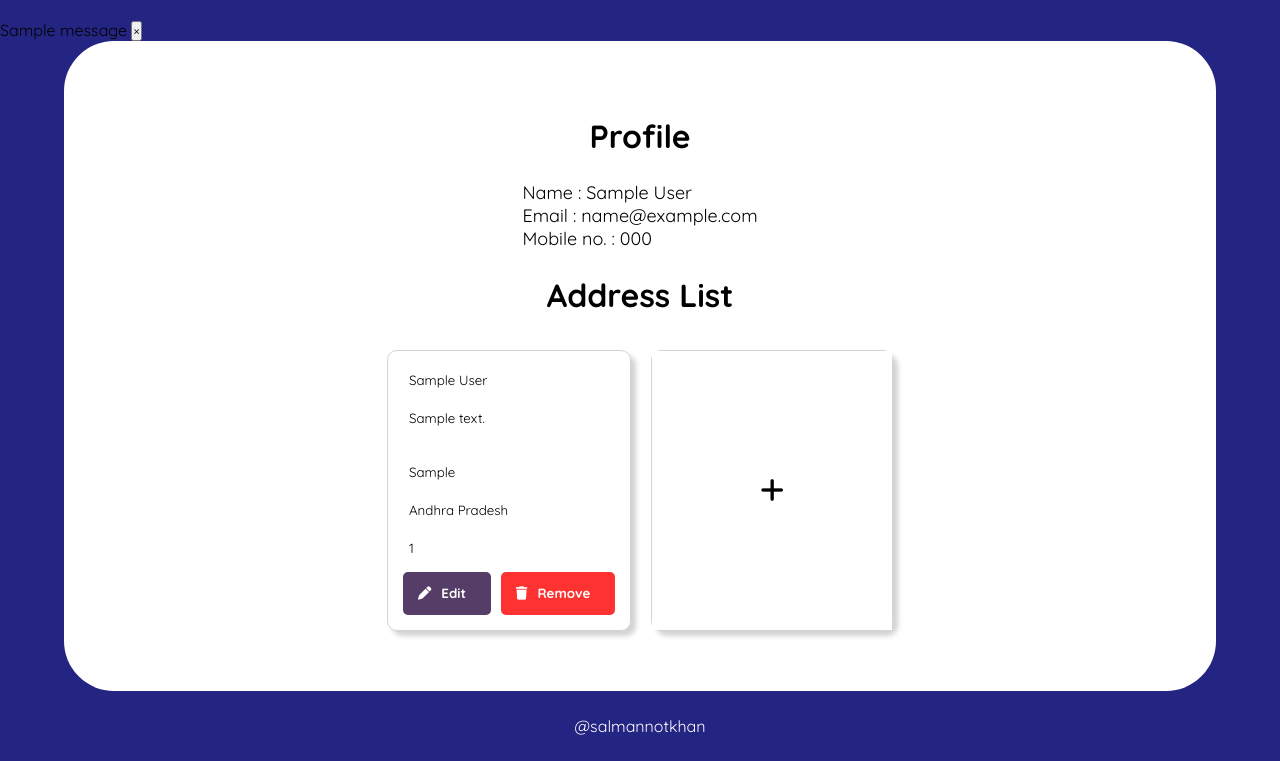
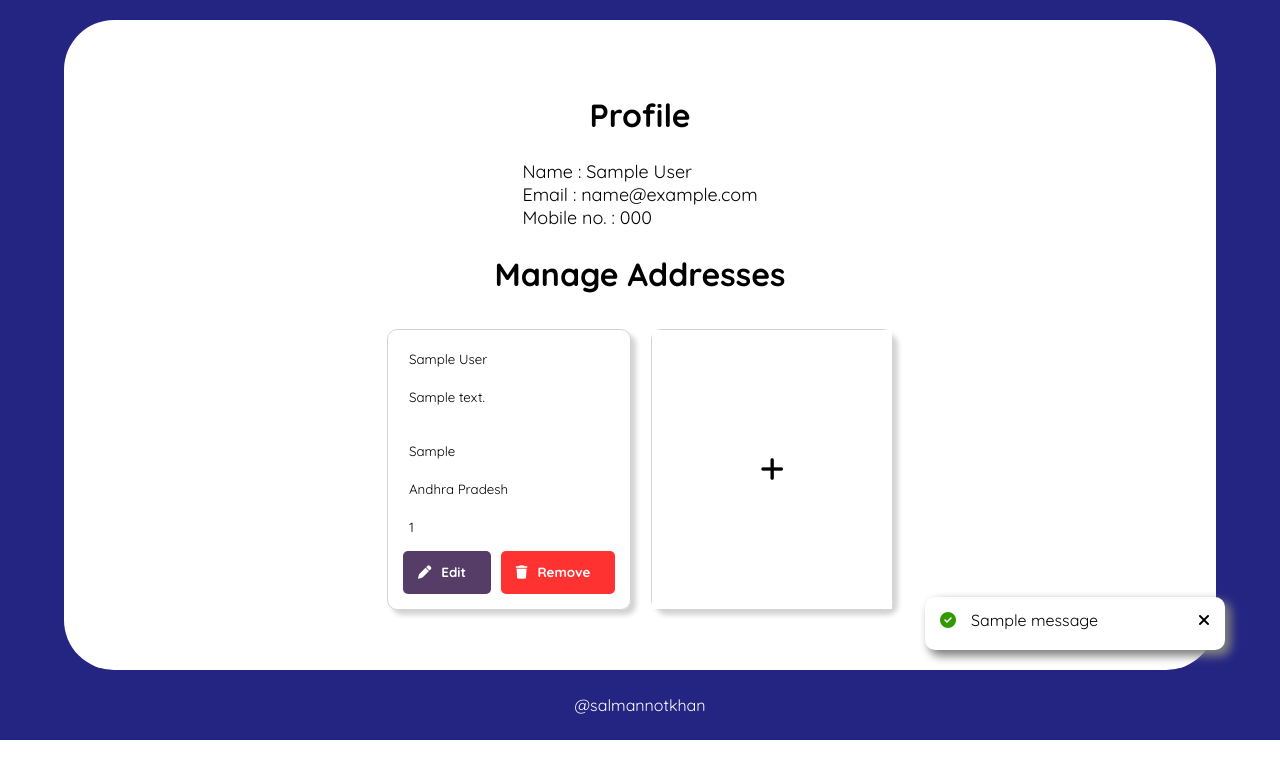
Before and after one commit to salmannotkhan/Palm_Tees, a Django app: page /user/ in a window 1280 px wide. Shown: the part 95-856 px from the top of the page. After the commit the page ends 835 px from the top, so only its background shows below. Run offline with Django 3.2, Linux system fonts and the light colour scheme; a user stored in the database is signed in; tables that the repository leaves empty hold one stand-in row (values such as "Sample post"); one stand-in notice (Sample message) is shown; some libraries are stand-ins or nearby versions.

Commit message:
Brand New Notifications Now user can recieve quick notification from site that will disappear in 10sec Separated logic of sending activation email Temporary Checkout page(Zero Functionality) Minor improvement and cleanup

```diff
--- a/account/models.py
+++ b/account/models.py
@@ -46,7 +46,7 @@ class Address(models.Model):
     ]
 
     state = models.CharField(max_length=256, choices=STATE_LIST, null=False)
-    pincode = models.PositiveIntegerField(null=False)
+    pincode = models.DecimalField(max_digits=6, decimal_places=0, null=False)
 
     class Meta:
         """Meta definition for Address."""
--- a/account/templates/account/profile.html
+++ b/account/templates/account/profile.html
@@ -21,7 +21,7 @@
     </div>
 </div>
 
-<div class="heading">Address List</div>
+<div class="heading">Manage Addresses</div>
 <div class="addresslist">
     {% for address in request.user.address.all %}
         <div class="addressitem">
@@ -76,13 +76,43 @@
         </form>
     </div>
     {% endif %}
-
 </div>
 <script>
     btns = document.querySelectorAll('.addresslist button')
     btns.forEach(btn => {
         btn.addEventListener('click', btnActions)
     })
+    function editBtn (ele) {
+        icon = ele.children[0]
+        addressItem = ele.parentElement.parentElement
+        try {
+            cancelBtn = ele.nextElementSibling
+            addressItem.querySelectorAll('input, textarea, select').forEach(inp => {
+                inp.style.borderColor = 'lightgray'
+                inp.style.pointerEvents = "all"
+            })
+            icon.classList.toggle('fa-save')
+            icon.classList.toggle('fa-pen')
+            ele.id == 'edit' ? ele.id = 'save' : ele.id = 'edit'
+            cancelBtn.id = 'undo'
+            icon = cancelBtn.children[0]
+            icon.classList.toggle('fa-times')
+            icon.classList.toggle('fa-trash')
+        } catch (TypeError) {
+            edit = ele.previousElementSibling
+            addressItem.querySelectorAll('input, textarea, select').forEach(inp => {
+                inp.style.borderColor = 'transparent'
+                inp.style.pointerEvents = "none"
+            })
+            edit.id = 'edit'
+            icon.classList.toggle('fa-trash')
+            icon.classList.toggle('fa-times')
+            icon = edit.children[0]
+            icon.classList.toggle('fa-save')
+            icon.classList.toggle('fa-pen')
+
+        }
+    }
     function btnActions(e){
         switch(this.id){
             case 'new':
@@ -93,50 +123,16 @@
                 break
             case 'edit':
                 e.preventDefault()
-                this.innerText = ''
-                icon = document.createElement('i')
-                icon.classList.add('fas', 'fa-save')
-                this.appendChild(icon)
-                this.id = 'save'
-                addressItem = this.parentElement.parentElement
-                addressItem.querySelectorAll('input, textarea, select').forEach(inp => {
-                    inp.style.border = '1px solid lightgray'
-                    inp.style.pointerEvents = "all"
-                })
-                cancelBtn = this.nextElementSibling
-                cancelBtn.innerText = ''
-                cancelBtn.id = 'undo'
-                cancelBtn.value = ''
-                cancelBtn.type = 'button'
-                icon = document.createElement('i')
-                icon.classList.add('fas', 'fa-times')
-                cancelBtn.appendChild(icon)
+                editBtn(this)
                 break
             case 'cancel':
                 const newBtn = document.querySelector('#new')
+                newBtn.style.opacity = '1'
                 newBtn.style.display = 'block'
-                newBtn.style.opacity = '1'
                 break
             case 'undo':
                 e.preventDefault()
-                editBtn = this.previousElementSibling
-                editBtn.innerText = ''
-                editBtn.id = 'edit'
-                icon = document.createElement('i')
-                icon.classList.add('fas', 'fa-pen')
-                editBtn.appendChild(icon)
-                addressItem = this.parentElement.parentElement
-                addressItem.querySelectorAll('input, textarea, select').forEach(inp => {
-                    inp.style.border = '1px solid transparent'
-                    inp.style.pointerEvents = "none"
-                })
-                this.innerText = ''
-                this.id = 'delete'
-                this.value = 'delete'
-                this.type = 'submit'
-                icon = document.createElement('i')
-                icon.classList.add('fas', 'fa-trash')
-                this.appendChild(icon)
+                editBtn(this)
                 break
         }
     }
--- a/account/views.py
+++ b/account/views.py
@@ -57,6 +57,22 @@ def ProfileView(request):
     return render(request, 'account/profile.html', context)
 
 
+def SendActivation(request, user):
+    current_site = get_current_site(request)
+    subject = 'Activate Your PalmTees Account'
+
+    message = render_to_string('emails/account_activation_email.html',{
+        'user': user,
+        'domain': current_site.domain,
+        'uid': urlsafe_base64_encode(force_bytes(user.pk)),
+        'token': account_activation_token.make_token(user),
+    })
+    send_mail(subject, message, recipient_list=[user.email], from_email=None, html_message=message)
+
+    messages.success(request, ('Please Confirm your email to complete registration.'))
+    return redirect('login')
+
+
 def SignupView(request):
     form = UserSignupForm(request.POST or None)
 
@@ -65,20 +81,7 @@ def SignupView(request):
             user = form.save(commit=False)
             user.verified_email = False
             user.save()
-            current_site = get_current_site(request)
-            subject = 'Activate Your PalmTees Account'
-
-            message = render_to_string('emails/account_activation_email.html',{
-                'user': user,
-                'domain': current_site.domain,
-                'uid': urlsafe_base64_encode(force_bytes(user.pk)),
-                'token': account_activation_token.make_token(user),
-            })
-            send_mail(subject, message, recipient_list=[user.email], from_email=None, html_message=message)
-
-            messages.success(request, ('Please Confirm your email to complete registration.'))
-
-            return redirect('login')
+            SendActivation(request, user)
 
     context = {
         'form': form,
--- a/asset/css/main.css
+++ b/asset/css/main.css
@@ -41,6 +41,111 @@ body {
   font-size: xx-large;
   font-weight: bold;
   margin: 25px 10px;
+}
+
+.fa-check-circle {
+  color: #339900;
+}
+
+.fa-exclamation-triangle {
+  color: #ffcc00;
+}
+
+.fa-times-circle {
+  color: #cc3300;
+}
+
+.notification {
+  position: absolute;
+  display: -webkit-box;
+  display: -ms-flexbox;
+  display: flex;
+  -webkit-box-orient: vertical;
+  -webkit-box-direction: normal;
+      -ms-flex-direction: column;
+          flex-direction: column;
+  -webkit-box-align: end;
+      -ms-flex-align: end;
+          align-items: flex-end;
+  bottom: 0;
+  right: 0;
+  margin: 50px;
+}
+
+.notification .bubble {
+  display: -webkit-box;
+  display: -ms-flexbox;
+  display: flex;
+  position: relative;
+  -webkit-box-align: center;
+      -ms-flex-align: center;
+          align-items: center;
+  -webkit-box-pack: justify;
+      -ms-flex-pack: justify;
+          justify-content: space-between;
+  background-color: white;
+  opacity: 1;
+  margin: 5px;
+  min-width: 300px;
+  max-width: 300px;
+  min-height: 50px;
+  border-radius: 10px;
+  -webkit-box-shadow: 5px 5px 10px 1px gray;
+          box-shadow: 5px 5px 10px 1px gray;
+  -webkit-transition: opacity 0.5s ease;
+  transition: opacity 0.5s ease;
+}
+
+.notification .bubble .message {
+  display: -webkit-box;
+  display: -ms-flexbox;
+  display: flex;
+  -webkit-box-flex: 1;
+      -ms-flex: 1;
+          flex: 1;
+  -webkit-box-pack: start;
+      -ms-flex-pack: start;
+          justify-content: flex-start;
+  -webkit-box-align: center;
+      -ms-flex-align: center;
+          align-items: center;
+  margin: 13px 0px 20px 0px;
+  -ms-flex-item-align: stretch;
+      align-self: stretch;
+}
+
+.notification .bubble .icn {
+  -webkit-box-align: baseline;
+      -ms-flex-align: baseline;
+          align-items: baseline;
+  display: -webkit-box;
+  display: -ms-flexbox;
+  display: flex;
+  padding: 15px;
+  -ms-flex-item-align: stretch;
+      align-self: stretch;
+}
+
+.notification .bubble .line {
+  position: absolute;
+  bottom: 0;
+  width: 100%;
+  border-radius: 0px 0px 10px 10px;
+  height: 10px;
+  -webkit-transition: width 10s;
+  transition: width 10s;
+}
+
+.notification .bubble.success .line {
+  background-color: #339900;
+}
+
+.notification .bubble.warning .line {
+  background-color: #ffcc00;
+}
+
+.notification .bubble.error .line {
+  background-color: #cc3300;
 }
 
 nav {
@@ -271,6 +376,7 @@ nav .counter {
       -ms-flex-align: center;
           align-items: center;
   font-size: 25px;
+  cursor: pointer;
 }
 
 .account-action a i::after {
@@ -855,6 +961,10 @@ footer a {
      -moz-appearance: none;
           appearance: none;
   pointer-events: none;
+  -webkit-user-select: none;
+     -moz-user-select: none;
+      -ms-user-select: none;
+          user-select: none;
 }
 
 .addresslist .addressitem form input[type=number] {
@@ -963,8 +1073,8 @@ footer a {
   border: none;
   background-color: white;
   height: 100%;
-  -webkit-transition: all 0.5s ease;
-  transition: all 0.5s ease;
+  -webkit-transition: opacity 0.5s ease;
+  transition: opacity 0.5s ease;
 }
 
 @media (max-width: 768px) {
@@ -1023,6 +1133,15 @@ footer a {
   nav #search input {
     -webkit-transform: scaleX(100%);
             transform: scaleX(100%);
+  }
+  .notification {
+    position: fixed;
+    margin: 20px 0;
+    -webkit-box-align: center;
+        -ms-flex-align: center;
+            align-items: center;
+    left: 0;
+    right: 0;
   }
   .product-grid {
     -webkit-box-align: center;
@@ -1236,8 +1355,6 @@ footer a {
   }
   .addresslist {
     width: 100%;
-    -ms-grid-columns: auto;
-        grid-template-columns: auto;
   }
 }
 /*# sourceMappingURL=main.css.map */
--- a/asset/css/main.scss
+++ b/asset/css/main.scss
@@ -40,6 +40,82 @@ body {
     font-size:xx-large;
     font-weight: bold;
     margin: 25px 10px;
+}
+
+.fa-check-circle {
+    color: #339900;
+}
+
+.fa-exclamation-triangle {
+    color: #ffcc00;
+}
+
+.fa-times-circle {
+    color: #cc3300;
+}
+
+// Notification Bubble
+
+.notification {
+    position: absolute;
+    display: flex;
+    flex-direction: column;
+    align-items: flex-end;
+    bottom: 0;
+    right: 0;
+    margin: 50px;
+    .bubble {
+        display: flex;
+        position: relative;
+        align-items: center;
+        justify-content: space-between;
+        background-color: white;
+        opacity: 1;
+        margin: 5px;
+        min-width: 300px;
+        max-width: 300px;
+        min-height: 50px;
+        border-radius: 10px;
+        box-shadow: 5px 5px 10px 1px gray;
+        transition: opacity 0.5s ease;
+        .message {
+            display: flex;
+            flex: 1;
+            justify-content: flex-start;
+            align-items: center;
+            margin: 13px 0px 20px 0px;
+            align-self: stretch;
+        }
+        .icn {
+            align-items: baseline;
+            display: flex;
+            padding: 15px;
+            align-self: stretch;
+        }
+        .line {
+            position: absolute;
+            bottom: 0;
+            width: 100%;
+            border-radius: 0px 0px 10px 10px;
+            height: 10px;
+            transition: width 10s;
+        }
+        &.success {
+            .line {
+                background-color: #339900;
+            }
+        }
+        &.warning {
+            .line {
+                background-color: #ffcc00;
+            }
+        }
+        &.error {
+            .line {
+                background-color: #cc3300;
+            }
+        }
+    }
 }
 
 // Navigation Bar Styling
@@ -195,6 +271,7 @@ nav {
             display: flex;
             align-items: center;
             font-size: 25px;
+            cursor: pointer;
             &::after{
                 font-size: 15px;
             }
@@ -591,9 +668,10 @@ footer{
                 padding: 10px;
                 appearance: none;
                 pointer-events: none;
+                user-select: none;
             }
             input[type=number] {
-                -moz-appearance:textfield;
+                -moz-appearance: textfield;
                 &::-webkit-inner-spin-button, &::-webkit-outer-spin-button{
                     appearance: none;
                 }
@@ -671,7 +749,7 @@ footer{
             border: none;
             background-color: white;
             height: 100%;
-            transition: all 0.5s ease;
+            transition: opacity 0.5s ease;
         }
     }
 }
@@ -716,6 +794,13 @@ $breakpoint-tablet: 768px;
                 transform: scaleX(100%);
             }
         }
+    }
+    .notification {
+        position: fixed;
+        margin: 20px 0;
+        align-items: center;
+        left: 0;
+        right: 0;
     }
     .product-grid {
         align-items: center;
@@ -885,6 +970,5 @@ $breakpoint-tablet: 768px;
     }
     .addresslist {
         width: 100%;
-        grid-template-columns: auto;
     }
 }
--- a/palmtees/settings.py
+++ b/palmtees/settings.py
@@ -121,7 +121,7 @@ USE_TZ = True
 # Static files (CSS, JavaScript, Images)
 # https://docs.djangoproject.com/en/3.0/howto/static-files/
 
-STATIC_URL = '/static/'
+STATIC_URL = 'static/'
 STATIC_ROOT = os.path.join(BASE_DIR, 'static')
 
 STATICFILES_DIRS = [
--- a/product/templates/product/detail.html
+++ b/product/templates/product/detail.html
@@ -9,8 +9,8 @@
 <div class="image-showcase">
     <div class="image-nav" data-direction="Prev">&lt;</div>
         <div class="images">
-            <img src="/{{product.thumbnail.url}}"/>
-            <img src="/{{product.image_1.url}}"/>
+            <img src="{{product.thumbnail.url}}"/>
+            <img src="{{product.image_1.url}}"/>
         </div>
         <div class="magnifier"></div>
     <div class="image-nav" data-direction="Next">&gt;</div>
--- a/product/templates/product/index.html
+++ b/product/templates/product/index.html
@@ -8,7 +8,7 @@
 <div class="product-grid">
     {% for product in products %}
         <a class="product" href="product/{{product.id}}/">
-            <img src="/{{product.thumbnail.url}}"/>
+            <img src="{{product.thumbnail.url}}"/>
             <div class="summary">
                 <div class="name">{{product.name}}</div>
                 <div class="price">{{product.price}}</div>
--- a/product/views.py
+++ b/product/views.py
@@ -1,5 +1,6 @@
 from django.shortcuts import render, redirect
 from account.models import User
+from django.contrib import messages
 from .models import Product
 
 def index(request):
@@ -46,3 +47,7 @@ def removeitem(request):
         user.save()
 
     return redirect('cart')
+
+
+def checkout(request):
+    return render(request, 'product/checkout.html', context)
--- a/templates/base.html
+++ b/templates/base.html
@@ -74,14 +74,26 @@
 			<input type="search">
 		</form> -->
 	</nav>
-	<div>
+	<div class="notification">
 	{% if messages %}
 		{% for message in messages %}
-		<div>
+		<div class="bubble {{message.tags}}">
+			<div class="icn">
+				{% if message.tags == 'success' %}
+				<i class="fas fa-check-circle"></i>
+				{% elif message.tags == 'warning' %}
+				<i class="fas fa-exclamation-triangle"></i>
+				{% elif message.tags == 'error' %}
+				<i class="fas fa-times-circle"></i>
+				{% endif %}
+			</div>
+			<div class="message">
 				{{ message }}
-			<button type="button" aria-label="Close">
-				<span aria-hidden="true">&times;</span>
-			</button>
+			</div>
+			<div class="icn">
+				<i class="fas fa-times"></i>
+			</div>
+			<div class="line"></div>
 		</div>
 		{% endfor %}
 	{% endif %}
@@ -96,5 +108,6 @@
 		</a>
 	</footer>
 	<script src="{% static 'js/mobileNavigation.js' %}" defer></script>
+	<script src="{% static 'js/notification.js' %}"></script>
 </body>
 </html>
```
Also changed, not shown: asset/js/notification.js (added, +47 -0 lines), product/templates/product/cart.html (+9 -0 lines), product/templates/product/checkout.html (added, +14 -0 lines), requirements.txt (+18 -16 lines), 1 other file. Lines whose indentation alone changed are shown as unchanged.
